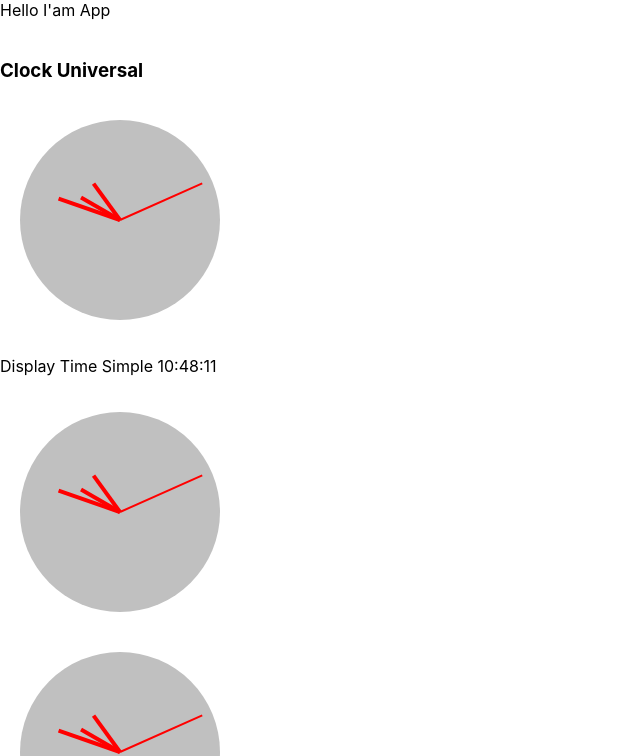
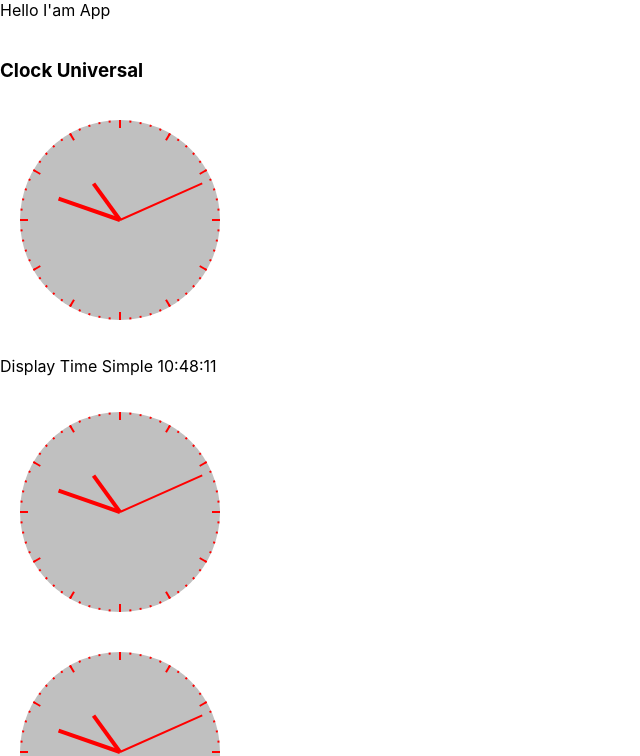
Before and after one commit to vanja-git/react-shop, a React (Create React App) app: page / in a window 1280 px wide. Shown: the top 756 px of the page, without its empty margins (0-640 px from the left). Built offline with nearby package versions, Linux system fonts and the light colour scheme.

Commit message:
Crtice za sate

```diff
--- a/src/components/ClockDisplayAnalog.tsx
+++ b/src/components/ClockDisplayAnalog.tsx
@@ -13,17 +13,43 @@ const ClockDisplayAnalog = (props: any) => {
     const satiGlatki = sati + (minute / 60);
     const ugaoSatiGlatki = (360/12)*satiGlatki; // sati glatki ugao (0, 0.01, 0.2, 0.5)
 
+    let jsxSezdesetCrtica:any = [];
+    for (let s = 0; s <= 59; s++) {
+        const ugao=(360/60)*s;
+        jsxSezdesetCrtica.push(
+            (
+                <div key={s} className="nosac-kazaljke" style={{
+                    transform: 'rotate(' + ugao + 'deg)'
+                }}>
+                    <div className="crtica-sekunde"></div>
+                </div>
+            )
+        );
+    }
+
+    let jsxDvanaestCrtica:any = [];
+    for (let d = 0; d<=11; d++) {
+        const ugao=(360/12)*d;
+        jsxDvanaestCrtica.push(
+            (
+                <div key={d} className="nosac-kazaljke" style={{
+                    transform: 'rotate(' + ugao + 'deg)'
+                }}>
+                    <div className="crtica-sati"></div>
+                </div>
+            )
+        )
+    }
+
 
 
     return (
         <div className="analog-clock-widget">
             <div className="clock-circle-bg">
 
-                <div className="nosac-kazaljke" style={{
-                    transform: 'rotate(' + ugaoSati + 'deg)'
-                }}>
-                    <div className="kazaljka-sati"></div>
-                </div>
+                {jsxSezdesetCrtica}
+                {jsxDvanaestCrtica}
+
                 <div className="nosac-kazaljke" style={{
                     transform: 'rotate(' + ugaoSatiGlatki + 'deg)'
                 }}>
--- a/src/scss/style.scss
+++ b/src/scss/style.scss
@@ -102,6 +102,23 @@ img {width:100%; max-width:100%; height:auto;}
         width:4px;
         height:45px;
       }
+      >.crtica-sekunde {
+        position: absolute;
+        top:0;
+        left:0;
+        background-color: red;
+        width:2px;
+        height:2px;
+      }
+
+      >.crtica-sati {
+        position: absolute;
+        top:0;
+        left:0;
+        background-color: red;
+        width:2px;
+        height:8px;
+      }
 
     }
   }
```
